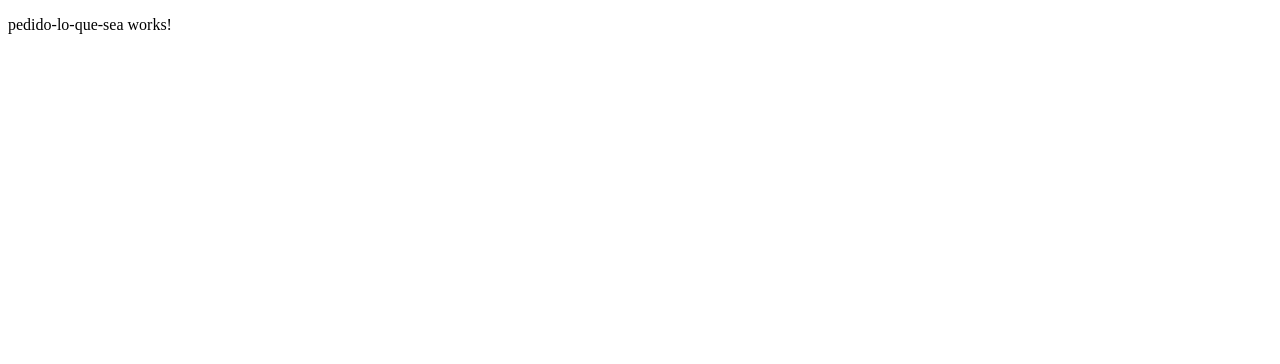
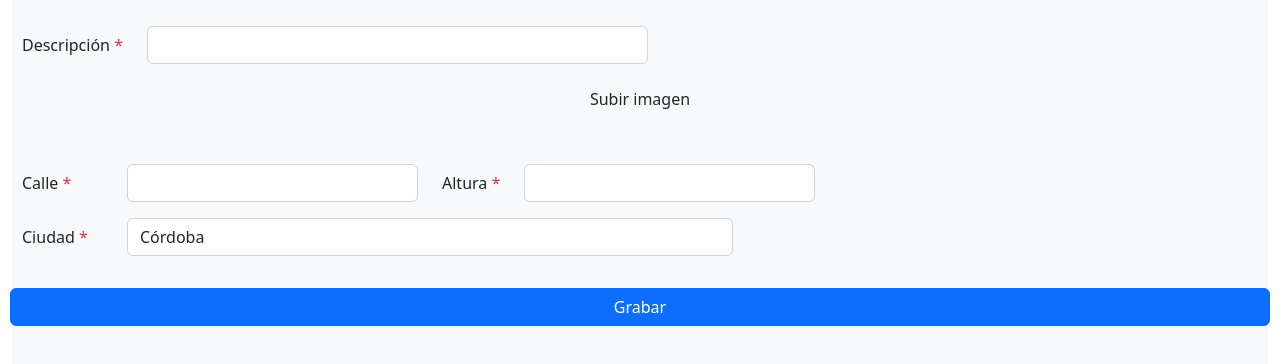
Before and after one commit to tomasDelizia/deliver-eat, an Angular app: page /pedido-lo-que-sea in a window 1280 px wide. Shown: the top 364 px of the page. Built offline with nearby package versions, Linux system fonts and the light colour scheme.

Commit message:
Añadir vista para el componente Pedido de lo que sea.

```diff
--- a/angular.json
+++ b/angular.json
@@ -23,9 +23,13 @@
               "src/assets"
             ],
             "styles": [
-              "src/styles.css"
+              "src/styles.css",
+              "node_modules/bootstrap/dist/css/bootstrap.min.css"
             ],
-            "scripts": []
+            "scripts": [
+              "node_modules/bootstrap/dist/js/bootstrap.min.js",
+              "node_modules/popper.js/dist/umd/popper.min.js"
+            ]
           },
           "configurations": {
             "production": {
--- a/package.json
+++ b/package.json
@@ -18,6 +18,8 @@
     "@angular/platform-browser": "^14.0.0",
     "@angular/platform-browser-dynamic": "^14.0.0",
     "@angular/router": "^14.0.0",
+    "bootstrap": "^5.2.0",
+    "popper.js": "^1.16.1",
     "rxjs": "~7.5.0",
     "tslib": "^2.3.0",
     "zone.js": "~0.11.4"
--- a/src/app/components/pedido-lo-que-sea/pedido-lo-que-sea.component.css
+++ b/src/app/components/pedido-lo-que-sea/pedido-lo-que-sea.component.css
@@ -0,0 +1,9 @@
+form {
+  padding: 10px;
+  margin-bottom: 1em;
+}
+
+form button {
+  text-align: center;
+  margin: 1em;
+}
--- a/src/app/components/pedido-lo-que-sea/pedido-lo-que-sea.component.html
+++ b/src/app/components/pedido-lo-que-sea/pedido-lo-que-sea.component.html
@@ -1 +1,110 @@
-<p>pedido-lo-que-sea works!</p>
+<!-- Registro de un Pedido de lo que Sea -->
+<form name='formPedido' [formGroup]='formPedido' class="bg-light">
+
+  <fieldset>
+    <!--campo Descripción-->
+    <div class="form-group row my-3">
+      <label class="col-form-label col-sm-auto" for="descripcionPedido">
+        Descripción <span class="text-danger">*</span>
+      </label>
+
+      <div class="col-sm-5">
+        <input id="descripcionPedido" type="text" class="form-control" formControlName="descripcionPedido" [ngClass]="{'is-invalid': (formPedido.controls['descripcionPedido'].touched || submitted)
+        && formPedido.controls['descripcionPedido'].errors}"/>
+
+        <div class="text-danger" *ngIf="(formPedido.controls['descripcionPedido'].touched || submitted) && formPedido.controls['descripcionPedido'].errors?.['required']">
+          Dato requerido.
+        </div>
+
+        <div class="text-danger" *ngIf="
+        formPedido.controls['descripcionPedido'].errors?.['minlength'] ||
+        formPedido.controls['descripcionPedido'].errors?.['maxlength'] ">
+          Dato texto, 3 a 30 caracteres.
+        </div>
+      </div>
+    </div>
+
+    <!--campo imagen-->
+    <div class="row form-group-my-3">
+      <label for="archivo" class="btn">Subir imagen</label>
+      <input id="archivo" style="visibility:hidden;" type="file" multiple accept=".jpg, .JPG" (change)="validarArchivo($event)" class="imagenCheck">
+
+      <div *ngIf="subioImagen">
+        <img [src]="imagen" width="200px" height="200px" alt="">
+      </div>
+    </div>
+
+    <!--campos Calle nombre y altura de comercio-->
+    <div class="row form-group my-3">
+      <label class="col-form-label col-sm-1" for="calleNombreComercio">
+        Calle <span class="text-danger">*</span>
+      </label>
+
+      <div class="col-sm-3">
+        <input id="calleNombreComercio" type="text" name="Precio" class="form-control" formControlName="calleNombreComercio" [ngClass]="{'is-invalid': (formPedido.controls['calleNombreComercio'].touched || submitted)
+        && formPedido.controls['calleNombreComercio'].errors}"/>
+
+        <div class="text-danger" *ngIf="(formPedido.controls['calleNombreComercio'].touched || submitted) && formPedido.controls['calleNombreComercio'].errors?.['required']">
+          Dato requerido.
+        </div>
+
+        <div class="text-danger" *ngIf="
+        formPedido.controls['calleNombreComercio'].errors?.['minlength'] ||
+        formPedido.controls['calleNombreComercio'].errors?.['maxlength'] ">
+          Dato texto, 3 a 50 caracteres.
+        </div>
+      </div>
+
+      <label class="col-form-label col-sm-auto" for="calleNumeroComercio">
+        Altura <span class="text-danger">*</span>
+      </label>
+
+      <div class="col-sm-3">
+        <input id="calleNumeroComercio" type="text" name="calleNumeroComercio" class="form-control" formControlName="calleNumeroComercio" [ngClass]="{'is-invalid': (formPedido.controls['calleNumeroComercio'].touched || submitted)
+        && formPedido.controls['calleNumeroComercio'].errors}"/>
+
+        <div class="text-danger" *ngIf="(formPedido.controls['calleNumeroComercio'].touched || submitted) && formPedido.controls['calleNumeroComercio'].errors?.['required']">
+          Dato requerido.
+        </div>
+
+        <div class="text-danger" *ngIf="formPedido.controls['calleNumeroComercio'].errors?.['pattern']">
+          Dato numérico, 1 a 5 dígitos.
+        </div>
+      </div>
+    </div>
+
+    <!--campos Calle nombre y altura de comercio-->
+    <div class="row form-group my-3">
+      <label class="col-form-label col-sm-1" for="ciudadComercio">
+        Ciudad <span class="text-danger">*</span>
+      </label>
+
+      <div class="col-sm-6">
+        <select id="ciudadComercio" name="ciudadComercio" class="form-control" formControlName="ciudadComercio" [ngClass]="{'is-invalid': (formPedido.controls['ciudadComercio'].touched || submitted)
+        && formPedido.controls['ciudadComercio'].errors}">
+          <option *ngFor="let opt of ciudades" [ngValue]="opt">
+            {{ opt }}
+          </option>
+        </select>
+        <div class="text-danger" *ngIf="(formPedido.controls['ciudadComercio'].touched || submitted) && formPedido.controls['ciudadComercio'].errors?.['required']">
+          Dato requerido.
+        </div>
+      </div>
+    </div>
+
+  </fieldset>
+
+  <!-- Botones Grabar, Cancelar/Volver' -->
+  <div class="row justify-content-center">
+    <button type="button" class="btn btn-primary" (click)="grabar()">
+      <i class="fa fa-check"></i> Grabar
+    </button>
+
+    &nbsp;
+  </div>
+
+  <!--texto: Revisar los datos ingresados...-->
+  <div id="divMsjFormRegistro" class="row alert alert-danger" *ngIf="formPedido.invalid && submitted">
+    <i class="fa fa-exclamation-sign"></i>Revisar los datos ingresados
+  </div>
+</form>
--- a/src/app/components/pedido-lo-que-sea/pedido-lo-que-sea.component.ts
+++ b/src/app/components/pedido-lo-que-sea/pedido-lo-que-sea.component.ts
@@ -1,5 +1,6 @@
 import { Component, OnInit } from '@angular/core';
 import {FormBuilder, FormGroup, Validators} from "@angular/forms";
+import {Observable} from "rxjs";
 
 @Component({
   selector: 'app-pedido-lo-que-sea',
@@ -12,6 +13,10 @@ export class PedidoLoQueSeaComponent implements OnInit {
   ciudades: string[] = ['Córdoba', 'San Francisco', 'Villa General Belgrano'];
   momentosEntrega: string[] = ['Lo antes posible', 'Programar ahora'];
   formasPago: string[] = ['Efectivo', 'Tarjeta de Crédito MasterCard'];
+
+  subioImagen: boolean = false;
+
+  imagen: any;
 
   // @ts-ignore
   formPedido: FormGroup;
@@ -111,4 +116,50 @@ export class PedidoLoQueSeaComponent implements OnInit {
         arrFecha[0]
       ).toISOString();
   }
+
+  // Traer la imagen
+  validarArchivo(evento: any): void {
+    const extensionesPermitidas = ['jpg', 'JPG'];
+    const limiteTamano = 5_000_000;
+
+    const archivo = evento.target.files[0];
+
+    const tamanoImagen = archivo.size;
+    const nombreArchivo = archivo.name;
+    const extensionArchivo = nombreArchivo.split(".").pop();
+
+    if(!extensionesPermitidas.includes(extensionArchivo)) {
+      alert("El tipo de imagen no es el permitido. Por favor, suba una imagen con extensión .jpg o .JPG");
+      return;
+    } else if (tamanoImagen > limiteTamano) {
+      alert("El tamaño de la imagen es demasiado grande. Por favor, suba un archivo menor a 5MB.");
+      return;
+    } else {
+      this.subioImagen = true;
+      this.convertToBase64(archivo);
+    }
+  }
+
+  // Convierte un archivo binario en un texto en base 64.
+  convertToBase64(archivo: File) {
+    const observable = new Observable((subscriber : any) => {
+      this.readFile(archivo,subscriber);
+    });
+    observable.subscribe((imagen) => {
+      this.imagen = imagen;
+    });
+  }
+
+  readFile(archivo: File, subscriber: any) {
+    const fileReader = new FileReader();
+    fileReader.readAsDataURL(archivo);
+
+    fileReader.onload = () => {
+      subscriber.next(fileReader.result);
+      subscriber.complete();
+    };
+    fileReader.onerror = (error) => {
+      subscriber.error(error)
+    }
+  }
 }
```
Also changed, not shown: 1 other file (tests, documents, lock files or other folders).
